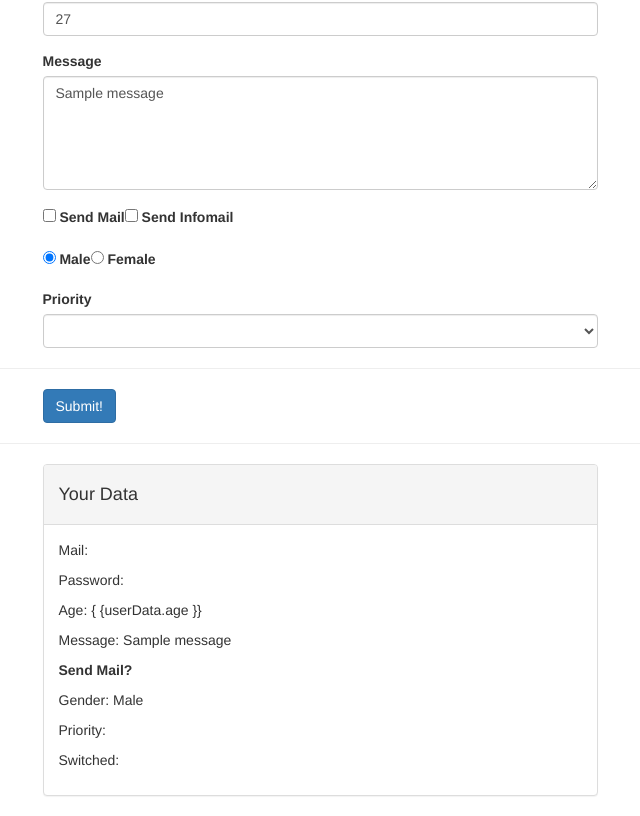
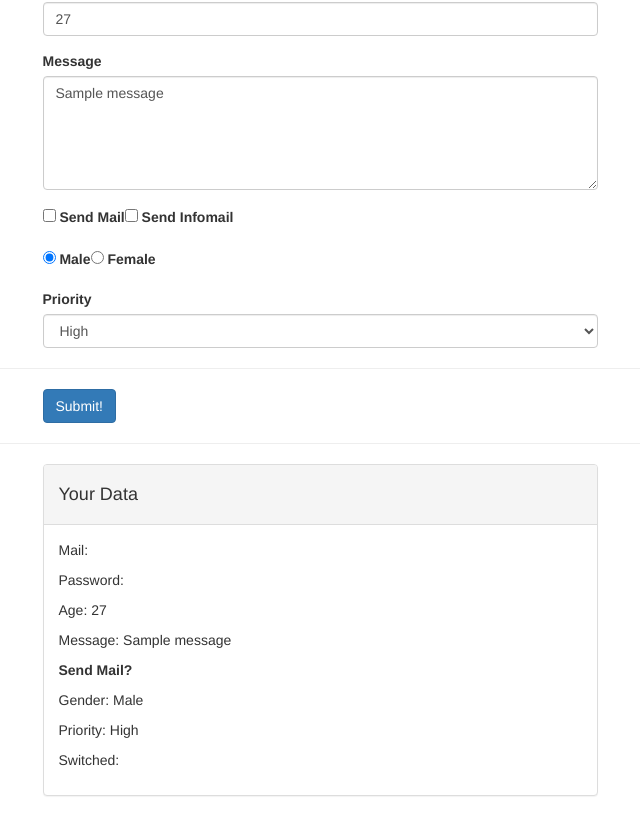
Before and after one commit to marcopeix/leanVueJS, a Vue app in the folder form/: page / in a window 1280 px wide. Shown: the part 272-1088 px from the top of the page, without its empty margins (320-960 px from the left). Built offline with nearby package versions, Linux system fonts and the light colour scheme.

Commit message:
Handle select inputs

```diff
--- a/form/src/App.vue
+++ b/form/src/App.vue
@@ -88,8 +88,11 @@
                     <label for="priority">Priority</label>
                     <select
                             id="priority"
-                            class="form-control">
-                        <option></option>
+                            class="form-control"
+                            v-model="selectedPriority">
+                        <option
+                            v-for="priority in priorities">{{ priority }}
+                        </option>
                     </select>
                 </div>
             </div>
@@ -112,14 +115,14 @@
                     <div class="panel-body">
                         <p>Mail: {{ userData.email }}</p>
                         <p>Password: {{ userData.password }}</p>
-                        <p>Age: { {userData.age }}</p>
+                        <p>Age: {{ userData.age }}</p>
                         <p style="white-space: pre">Message: {{ message }}</p>
                         <p><strong>Send Mail?</strong></p>
                         <ul>
                             <li v-for="item in sendMail">{{ item }}</li>
                         </ul>
                         <p>Gender: {{ gender }}</p>
-                        <p>Priority:</p>
+                        <p>Priority: {{ selectedPriority }}</p>
                         <p>Switched:</p>
                     </div>
                 </div>
@@ -139,7 +142,9 @@
           },
           message: 'Sample message',
           sendMail: [],
-          gender: 'Male'
+          gender: 'Male',
+          priorities: ['High', 'medium', 'low'],
+          selectedPriority: 'High'
         }
       }
     }
```
